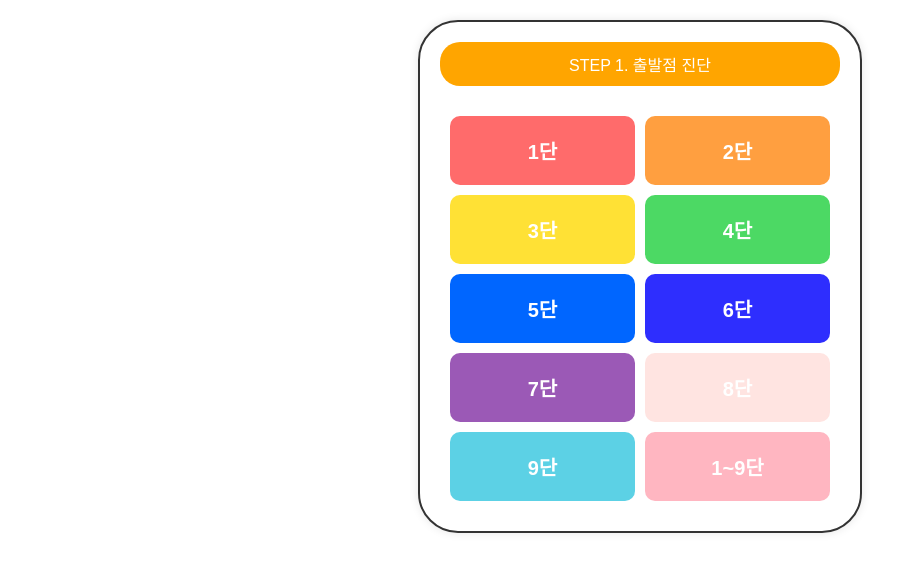
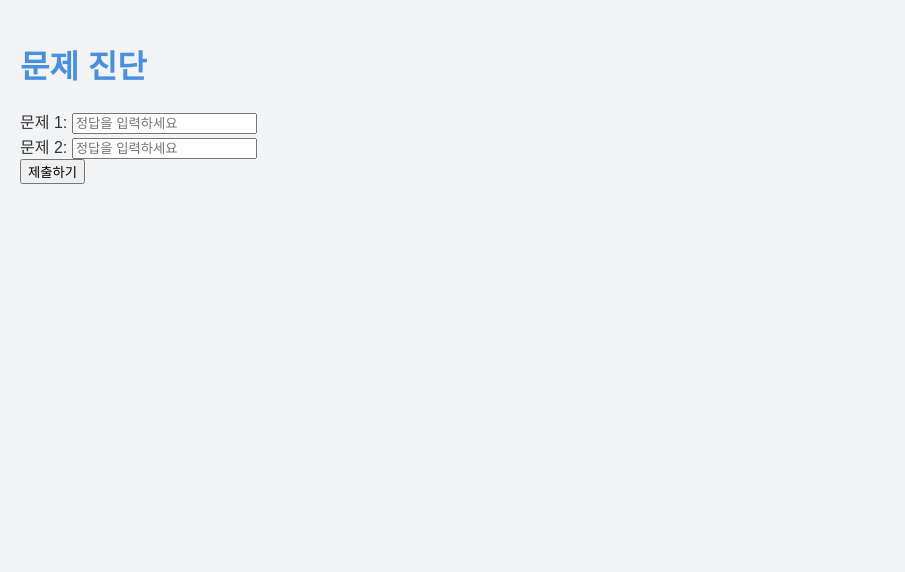
Before and after one commit to emelmusekor/multipleproto, a website built with Vite: page step1.html in a window 1280 px wide. Shown: the whole page, without its empty margins (0-905 px from the left). Built offline with nearby package versions, Linux system fonts and the light colour scheme.

Commit message:
Update step1.html

```diff
--- a/step1.html
+++ b/step1.html
@@ -3,130 +3,21 @@
 <head>
     <meta charset="UTF-8">
     <meta name="viewport" content="width=device-width, initial-scale=1.0">
-    <title>Step 1: 출발점 진단</title>
-    <style>
-        body {
-            margin: 0;
-            padding: 20px;
-            font-family: Arial, sans-serif;
-        }
-        .phone-container {
-            max-width: 400px;
-            margin: 0 auto;
-            border: 2px solid #333;
-            border-radius: 40px;
-            padding: 20px;
-            box-shadow: 0 0 10px rgba(0,0,0,0.1);
-        }
-        .header {
-            background-color: #FFA500;
-            color: white;
-            padding: 10px;
-            text-align: center;
-            border-radius: 20px;
-            margin-bottom: 20px;
-        }
-        .grid-container {
-            display: grid;
-            grid-template-columns: repeat(2, 1fr);
-            gap: 10px;
-            padding: 10px;
-        }
-        .dan-button {
-            padding: 20px;
-            border: none;
-            border-radius: 10px;
-            font-size: 20px;
-            font-weight: bold;
-            cursor: pointer;
-            color: white;
-        }
-        #dan1 { background-color: #FF6B6B; }
-        #dan2 { background-color: #FF9F40; }
-        #dan3 { background-color: #FFE135; }
-        #dan4 { background-color: #4CD964; }
-        #dan5 { background-color: #0066FF; }
-        #dan6 { background-color: #2E2EFE; }
-        #dan7 { background-color: #9B59B6; }
-        #dan8 { background-color: #FFE4E1; }
-        #dan9 { background-color: #5CD1E5; }
-        #danAll { background-color: #FFB6C1; }
-
-        .problem-page {
-            display: none;
-            padding: 20px;
-        }
-        .problem-header {
-            background-color: #2E2EFE;
-            color: white;
-            padding: 10px;
-            text-align: center;
-            border-radius: 20px;
-            margin-bottom: 20px;
-        }
-        .problem-list {
-            display: flex;
-            flex-direction: column;
-            gap: 10px;
-        }
-        .problem-item {
-            background-color: #f5f5f5;
-            padding: 15px;
-            border-radius: 10px;
-            display: flex;
-            align-items: center;
-            gap: 10px;
-        }
-        .problem-item input {
-            width: 60px;
-            padding: 5px;
-            border: 1px solid #ddd;
-            border-radius: 5px;
-            font-size: 16px;
-        }
-        .submit-btn {
-            background-color: #FF69B4;
-            color: white;
-            border: none;
-            padding: 15px 30px;
-            border-radius: 25px;
-            font-size: 18px;
-            cursor: pointer;
-            margin-top: 20px;
-            width: 100%;
-        }
-    </style>
+    <title>STEP 1: 문제 진단</title>
+    <link rel="stylesheet" href="style.css">
 </head>
 <body>
-    <div class="phone-container">
-        <!-- 단 선택 페이지 -->
-        <div id="selection-page">
-            <div class="header">STEP 1. 출발점 진단</div>
-            <div class="grid-container">
-                <button class="dan-button" id="dan1">1단</button>
-                <button class="dan-button" id="dan2">2단</button>
-                <button class="dan-button" id="dan3">3단</button>
-                <button class="dan-button" id="dan4">4단</button>
-                <button class="dan-button" id="dan5">5단</button>
-                <button class="dan-button" id="dan6">6단</button>
-                <button class="dan-button" id="dan7">7단</button>
-                <button class="dan-button" id="dan8">8단</button>
-                <button class="dan-button" id="dan9">9단</button>
-                <button class="dan-button" id="danAll">1~9단</button>
-            </div>
-        </div>
+    <h1>문제 진단</h1>
+    <form id="quizForm">
+        <label for="question1">문제 1: </label>
+        <input type="text" id="question1" placeholder="정답을 입력하세요"><br/>
 
-        <!-- 문제 페이지 -->
-        <div id="problem-page" class="problem-page">
-            <div class="problem-header">
-                <span id="current-dan">6단</span>
-            </div>
-            <div class="problem-list" id="problem-list">
-                <!-- 문제들이 JavaScript로 동적 생성됨 -->
-            </div>
-            <button class="submit-btn" id="submit-btn">제출</button>
-        </div>
-    </div>
+        <label for="question2">문제 2: </label>
+        <input type="text" id="question2" placeholder="정답을 입력하세요"><br/>
+
+        <button type="button" onclick="submitAnswers()">제출하기</button>
+    </form>
+    <p id="result"></p>
     <script src="step1.js"></script>
 </body>
 </html>
```
